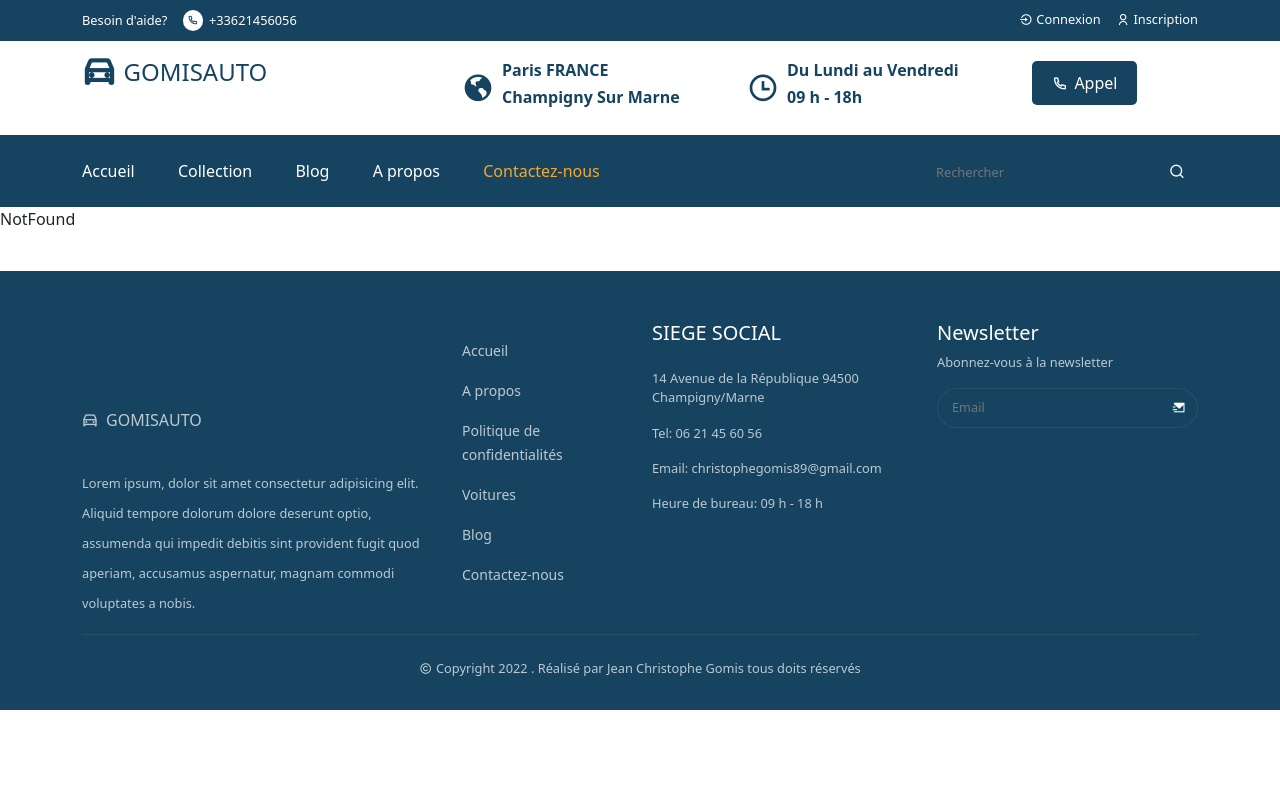
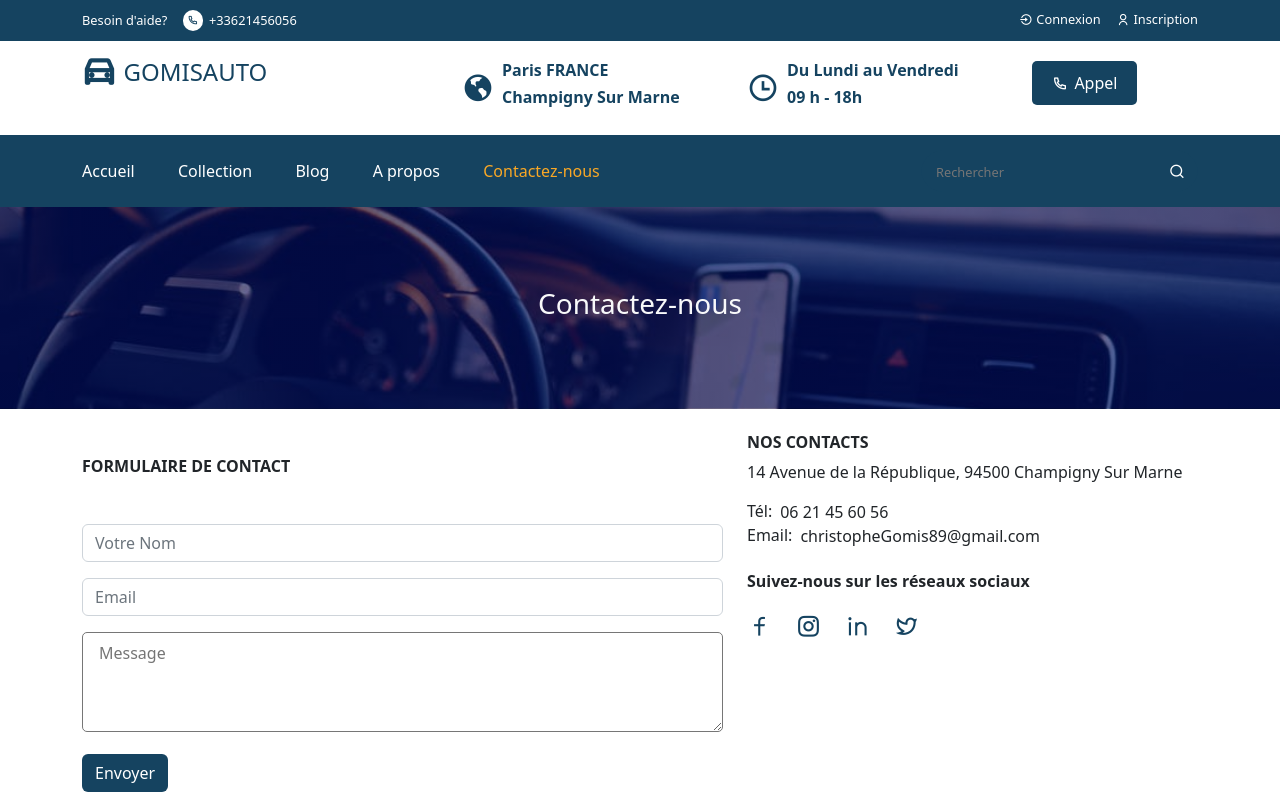
Before and after one commit to JCG89/GOMISAUTO, a React (Create React App) app: page /contact in a window 1280 px wide. Shown: the top 800 px of the page. Built offline with nearby package versions, Linux system fonts and the light colour scheme.

Commit message:
Always in continuity, implementation of BlogDetails and Contact components

```diff
--- /dev/null
+++ b/src/components/UI/Contact.jsx
@@ -0,0 +1,94 @@
+import React from "react";
+import { Container, Row, Col, Form, FormGroup, Input } from "reactstrap";
+import Helmet from "../Helmet/Helmet";
+import { Link } from "react-router-dom";
+import CommonSection from "./CommonSection";
+import "../../styles/Contact.css";
+
+const Contact = () => {
+  const socialLinks = [
+    {
+      url: "#",
+      icon: "ri-facebook-line",
+    },
+    {
+      url: "#",
+      icon: "ri-instagram-line",
+    },
+    {
+      url: "#",
+      icon: "ri-linkedin-line",
+    },
+    {
+      url: "#",
+      icon: "ri-twitter-line",
+    },
+  ];
+
+  return (
+    <Helmet title="Contact">
+      <CommonSection title="Contactez-nous" />
+      <section>
+        <Container>
+          <Row>
+            <Col lg="7" md="7">
+              <h6 className="fw-bold mt-5">FORMULAIRE DE CONTACT</h6>
+              <Form>
+                <FormGroup className="contact_form mt-5">
+                  <Input type="text" placeholder="Votre Nom" />
+                </FormGroup>
+                <FormGroup className="contact_form">
+                  <Input type="email" placeholder="Email" />
+                </FormGroup>
+                <FormGroup className="contact_form">
+                  <textarea
+                    rows="10"
+                    placeholder="Message"
+                    className="w-100 py-2 px-3"
+                  ></textarea>
+                </FormGroup>
+                <button className="btn contact_btn" type="submit">
+                  Envoyer
+                </button>
+              </Form>
+            </Col>
+            <Col lg="5" md="5">
+              <div className="contact_info gap-4">
+                <h6 className="fw-bold mt-4">NOS CONTACTS</h6>
+                <p className="section_description ">
+                  {" "}
+                  14 Avenue de la République, 94500 Champigny Sur Marne
+                </p>
+                <div className="d-flex align-items-center gap-2">
+                  <h6 className="mb-0 fs-6">Tél:</h6>
+                  <p className="section_description mb-0"> 06 21 45 60 56</p>
+                </div>
+                <div className="d-flex align-items-center gap-2">
+                  <h6 className="mb-0 fs-6">Email:</h6>
+                  <p className="section_description mb-0">
+                    {" "}
+                    christopheGomis89@gmail.com
+                  </p>
+                </div>
+                <h6 className="fw-bold mt-4">
+                  Suivez-nous sur les réseaux sociaux
+                </h6>
+                <div className="social_icon d-flex align-items-center gap-4 mt-3">
+                  {socialLinks.map((link, index) => {
+                    return (
+                      <Link to={link.url} key={index} className="social_icon">
+                        <i className={link.icon}></i>{" "}
+                      </Link>
+                    );
+                  })}
+                </div>
+              </div>
+            </Col>
+          </Row>
+        </Container>
+      </section>
+    </Helmet>
+  );
+};
+
+export default Contact;
--- a/src/pages/BlogDetails.jsx
+++ b/src/pages/BlogDetails.jsx
@@ -1,7 +1,8 @@
 import React, { useEffect } from "react";
-import { useParams } from "react-router-dom";
-import { Container, Row, Col } from "reactstrap";
+import { useParams, Link } from "react-router-dom";
+import { Container, Row, Col, Form, FormGroup, Input } from "reactstrap";
 import blogData from "../assets/data/blogData";
+import commentImg from "../assets/all-images/ava-1.jpg";
 import Helmet from "../components/Helmet/Helmet";
 import "../styles/BlogDetails.css";
 
@@ -16,7 +17,7 @@ const BlogDetails = () => {
   }, [singleBlog]);
   return (
     <Helmet title={singleBlog.title}>
-      <Container>
+      <Container className="container">
         <Row>
           <Col lg="8" md="8">
             <div className="blog_details">
@@ -35,7 +36,75 @@ const BlogDetails = () => {
                 </span>
               </div>
               <p className="section_description"> {singleBlog.description} </p>
+              <h6 className="ps-5 fw-600">
+                <blockquote className="fs-4">{singleBlog.quote}</blockquote>
+              </h6>
+              <p className="section_description">{singleBlog.description} </p>
             </div>
+            <div className="comment_list mt-5">
+              <div className="comment_list mt-5">
+                <h4 className="mb-5"> 3 Comments</h4>
+                <div className="single_comment d-flex gap-3">
+                  <img src={commentImg} alt="comment" />
+                  <div className="comment_content">
+                    <h6>Jean Christophe Gomis</h6>
+                    <p className="section_description mb-0 fw-bold">
+                      {" "}
+                      01 August 2022
+                    </p>
+                    <p className="section_description">
+                      Lorem ipsum dolor sit amet consectetur adipisicing elit.
+                      Voluptates atque magnam laborum expedita amet architecto.
+                    </p>
+                    <span className="replay d-flex align-items-center gap-1">
+                      <i class="ri-reply-line"></i> Replay
+                    </span>
+                  </div>
+                </div>
+              </div>
+              {/*=========comment_form=========*/}
+              <div className="leave_comment-form mt-5">
+                <h4>Laiser un commentaire</h4>
+                <p className="section_description">
+                  Tout commentaire doit être signé par son auteur
+                </p>
+                <Form>
+                  <FormGroup className="d-flex gap-3">
+                    <Input type="text" placeholder="Nom complet" />
+                    <Input type="email" placeholder="Email" />
+                  </FormGroup>
+                  <FormGroup>
+                    <textarea
+                      rows="10"
+                      className="w-100 py-2 px-3"
+                      placeholder="Commentaires..."
+                    ></textarea>
+                  </FormGroup>
+                  <button className="btn comment_btn mt-3">
+                    Publier un commentaire
+                  </button>
+                </Form>
+              </div>
+            </div>
+          </Col>
+          <Col lg="4" md="4">
+            <div className="recent_post mt-2">
+              <h5 className="fw-bold">Les plus récents</h5>
+            </div>
+            {blogData.map((item) => {
+              return (
+                <div className="recent_blog-post" key={item.id}>
+                  <div className="recent_blog-item d-flex gap-3">
+                    <img src={item.imgUrl} alt="" className="w-25 rounded-2" />
+                    <h6>
+                      <Link to={`/blogs/${item.title}`} className="blogLinks">
+                        {item.title}
+                      </Link>
+                    </h6>
+                  </div>
+                </div>
+              );
+            })}
           </Col>
         </Row>
       </Container>
--- a/src/routes/Routers.jsx
+++ b/src/routes/Routers.jsx
@@ -6,6 +6,7 @@ import BlogDetails from "../pages/BlogDetails";
 import CarListing from "../pages/CarListing";
 import CarDetails from "../pages/CarDetails";
 import Home from "../pages/Home";
+import Contact from "../components/UI/Contact";
 import NotFound from "../pages/NotFound";
 
 const Routers = () => {
@@ -16,6 +17,7 @@ const Routers = () => {
       <Route path="/about" element={<About />} />
       <Route path="/blogs" element={<Blog />} />
       <Route path="/blogs/:slug" element={<BlogDetails />} />
+      <Route path="/contact" element={<Contact />} />
       <Route path="/cars" element={<CarListing />} />
       <Route path="/cars/:slug" element={<CarDetails />} />
       <Route path="*" element={<NotFound />} />
--- a/src/styles/BecomeDriver.css
+++ b/src/styles/BecomeDriver.css
@@ -11,8 +11,12 @@
   background: #fff;
   color: #154360;
 }
+.become_driver-btn:hover {
+  background: #fff;
+  color: orange;
+}
 .section_title {
-  color: #fff;
+  color: #fff !important;
   line-height: 65px;
 }
 @media only screen and (max-width: 992px) {
--- a/src/styles/BlogDetails.css
+++ b/src/styles/BlogDetails.css
@@ -1,3 +1,49 @@
-.blog_details {
+.blog_details,
+.recent_blog-post {
   margin-top: 25px;
 }
+.blog_publisher span i {
+  color: #f9a826;
+}
+blockquote {
+  line-height: 35px;
+}
+.single_comment img {
+  width: 70px;
+  height: 70px;
+  border-radius: 50%;
+  border: 2px solid #154360;
+}
+.replay i {
+  color: #f9a826;
+}
+.replay {
+  color: #154360;
+  font-weight: 600;
+  cursor: pointer;
+}
+.leave_comment-form input,
+.leave_comment-form textarea {
+  border: 1px solid #154360;
+}
+textarea {
+  border-radius: 5px;
+  height: 100px;
+}
+.leave_comment-form focus {
+  outline: none;
+}
+.comment_btn {
+  background: #154360;
+  color: #fff;
+}
+.blogLinks {
+  text-decoration: none;
+  color: #154360;
+  font-size: 14px;
+}
+@media only screen and (max-width: 992px) {
+  .container {
+    width: 100%;
+  }
+}
--- /dev/null
+++ b/src/styles/Contact.css
@@ -0,0 +1,14 @@
+.contact_btn {
+  background: #154360;
+  color: #fff;
+}
+.contact_btn:hover {
+  background: #154360;
+  color: orange;
+}
+.social_icon {
+  text-decoration: none;
+  font-size: 25px;
+  color: #154360;
+  font-weight: 500;
+}
```
